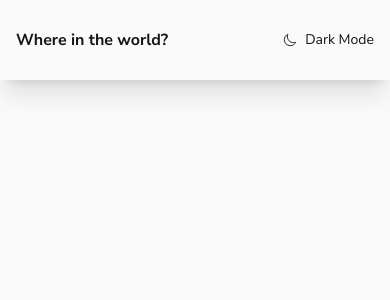
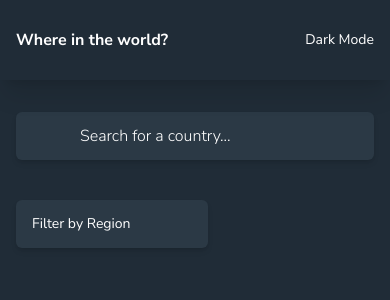
Before and after one commit to LunaDephensis/countries-react, a React (Vite) app in the folder countries-react/: page / in a window 390 px wide. Shown: the top 300 px of the page. Built offline with nearby package versions, Linux system fonts and the light colour scheme.

Commit message:
Filter komponens hozzáadása

```diff
--- a/countries-react/src/App.jsx
+++ b/countries-react/src/App.jsx
@@ -1,15 +1,16 @@
 import { useState } from 'react'
 import Navigation from './components/Navigation'
+import Filter from './components/Filter'
 
 function App() {
 
   return (
-    <section className='relative w-full min-h-screen flex justify-center items-center flex-col'>
+    <div className='dark relative w-full min-h-screen flex justify-center items-center flex-col'>
       <Navigation/>
-      <div className='relative w-full min-h-[calc(100vh-10rem)] flex justify-center items-center flex-col bg-lightBg px-4 sm:px-20'>
-
-      </div>
-    </section>
+      <main className='relative w-full min-h-screen flex justify-start items-center flex-col bg-lightBg dark:bg-darkBg px-4 pt-28 sm:px-20'>
+        <Filter/>
+      </main>
+    </div>
   )
 }
 
--- /dev/null
+++ b/countries-react/src/components/Filter.jsx
@@ -0,0 +1,55 @@
+import { useState } from 'react'
+
+function Filter() {
+    let regions = ["Africa", "America", "Asia", "Europe", "Oceania"];
+    let [isActiveDropDown, setIsActiveDropDown] = useState(false);
+    let [isRegionChoosed, setIsRegionChoosed] = useState(false);
+    let [actualRegion, setActualRegion] = useState(null);
+
+    function toggleDropDown() {
+        setIsActiveDropDown(prev => !prev);
+    }
+
+    function chooseCountry(index) {
+        setActualRegion(regions[index]);
+        setIsRegionChoosed(true);
+        toggleDropDown();
+    }
+
+    return (
+        <div className="relative w-full flex justify-start sm:justify-between items-start flex-col sm:flex-row">
+            <div className="relative flex justify-start items-center w-full sm:max-w-sm h-12 bg-white dark:bg-darkMain px-8 mb-10 sm:mb-0 rounded-md shadow-md">
+                <span className="relative flex justify-center items-center text-lg text-lightPlaceholder dark:text-white mr-8">
+                    <ion-icon name="search"></ion-icon>
+                </span>
+                <input type="text" placeholder="Search for a country..."
+                        className="relative w-full bg-transparent text-base text-darkText dark:text-white placeholder:text-lightPlaceholder dark:placeholder:text-white placeholder:font-light font-normal outline-none border-none"
+                />
+            </div>
+            <div className="relative w-48 h-12 flex justify-center items-center flex-col bg-white dark:bg-darkMain rounded-md shadow-md cursor-pointer">
+                <h4 className="w-full text-sm font-normal text-darkText dark:text-white flex justify-between items-center px-4 "
+                    onClick={toggleDropDown}
+                >
+                    {isRegionChoosed ? actualRegion : "Filter by Region"}
+                    <span className="relative flex justify-center items-center text-sm text-darkText dark:text-white">
+                        <ion-icon name="chevron-down"></ion-icon>
+                    </span>
+                </h4>
+                <ul className={`${isActiveDropDown ? "flex" : "hidden"} absolute top-16 left-0 w-full h-auto justify-start items-start flex-col bg-white dark:bg-darkMain rounded-md overflow-hidden shadow-md text-sm`}>
+                    {
+                        regions.map((region, i) => {
+                            return (<li key={i}
+                                        className="relative w-full h-8 flex justify-start items-center text-base text-darkText dark:text-white cursor-pointer px-4 duration-1000 ease-out bg-white hover:bg-[rgba(0,0,0,0.1)] dark:bg-darkMain dark:hover:bg-[rgba(255,255,255,0.1)]"
+                                        onClick={() => chooseCountry(i)}
+                                    >
+                                    {region}
+                                    </li>)
+                        })
+                    }
+                </ul>
+            </div>
+        </div>
+    )
+}
+
+export default Filter;
--- a/countries-react/src/components/Filtration.jsx
+++ /dev/null
@@ -1,37 +0,0 @@
-function Filtration() {
-    let regions = ["Africa", "America", "Asia", "Europe", "Oceania"];
-
-    return (
-        <div className="relative w-full flex justify-start sm:justify-between items-start flex-col sm:flex-row">
-            <div className="relative flex justify-start items-center w-full sm:max-w-sm h-12 bg-white dark:bg-darkMain px-8 rounded-md shadow-md">
-                <span className="relative text-2xl text-lightPlaceholder dark:text-white mr-8">
-                    <ion-icon name="search"></ion-icon>
-                </span>
-                <input type="text" placeholder="Search for a country..."
-                        className="relative w-full bg-white text-base text-darkText dark:text-white placeholder:text-lightPlaceholder dark:placeholder:text-white placeholder:font-light font-normal outline-none border-none"
-                />
-            </div>
-            <div className="relative w-48 h-12 flex justify-center items-center flex-col bg-white dark:bg-darkMain rounded-md shadow-md cursor-pointer">
-                <h4 className="text-base font-normal text-darkText dark:text-white flex justify-between items-center px-8">
-                    Filter by Region
-                    <span className="text-base text-darkText dark:text-white">
-                        <ion-icon name="chevron-down"></ion-icon>
-                    </span>
-                </h4>
-                <ul className="absolute -top-2 left-0 w-full h-auto bg-white dark:bg-darkMain rounded-md shadow-md p-8">
-                    {
-                        regions.map((region, i) => {
-                            return (<li key={i}
-                                        className="relative w-full h-8 flex justify-start items-center px-8 text-base text-darkText dark:text-white cursor-pointer"
-                                    >
-                                    {region}
-                                    </li>)
-                        })
-                    }
-                </ul>
-            </div>
-        </div>
-    )
-}
-
-export default Filtration;
--- a/countries-react/tailwind.config.js
+++ b/countries-react/tailwind.config.js
@@ -5,14 +5,15 @@
     "./src/**/*.{js,ts,jsx,tsx}",
   ],
   theme: {
+    extend: {
       colors: {
         darkBg: "hsl(207, 26%, 17%)",
         darkMain: "hsl(209, 23%, 22%)",
         darkText: "hsl(200, 15%, 8%)",
         lightPlaceholder: "hsl(0, 0%, 52%)",
         lightBg: "hsl(0, 0%, 98%)"
+      }
     },
-    extend: {},
   },
   plugins: [],
   darkMode: 'class',
```
Lines whose indentation alone changed are shown as unchanged.
